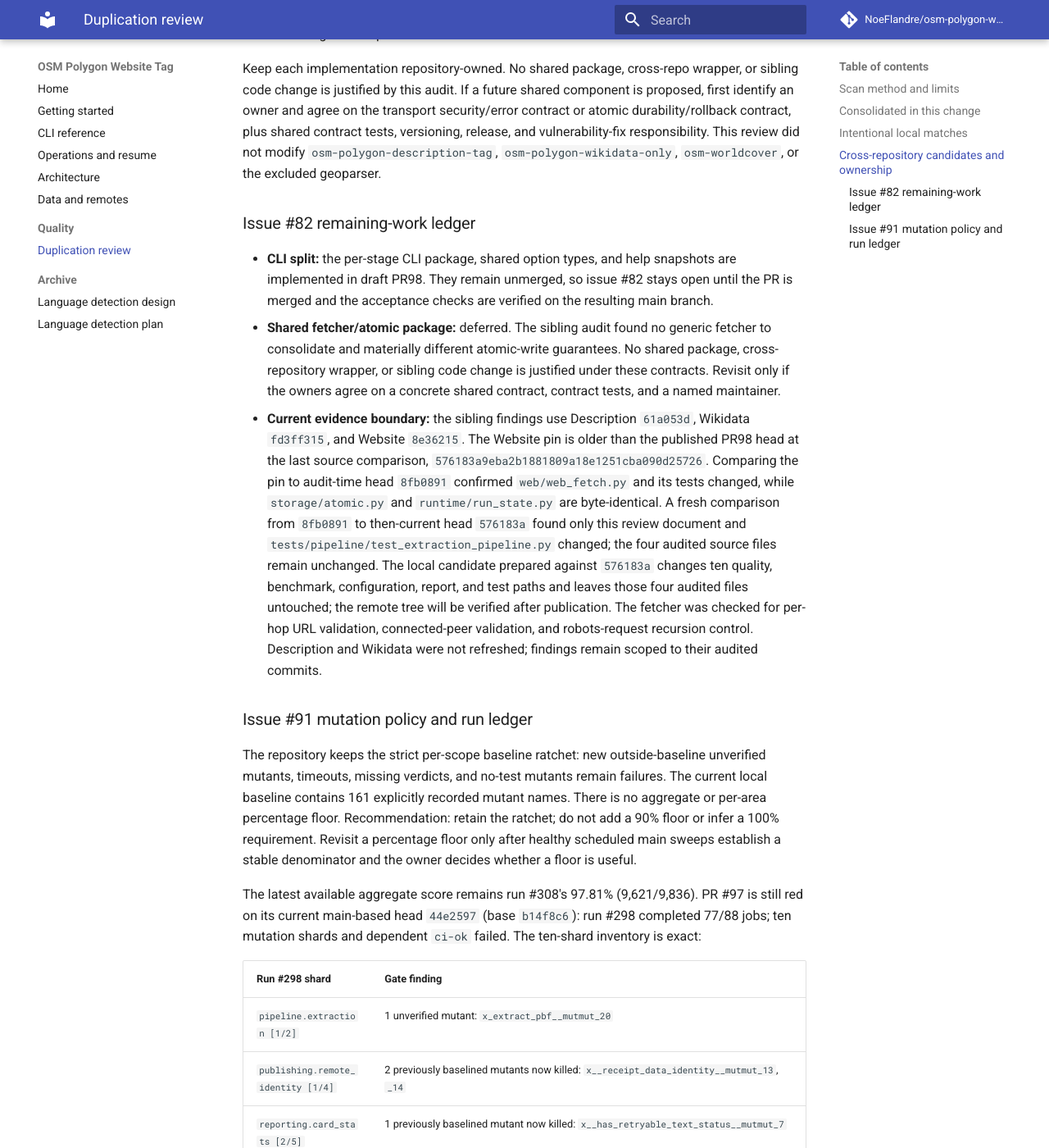
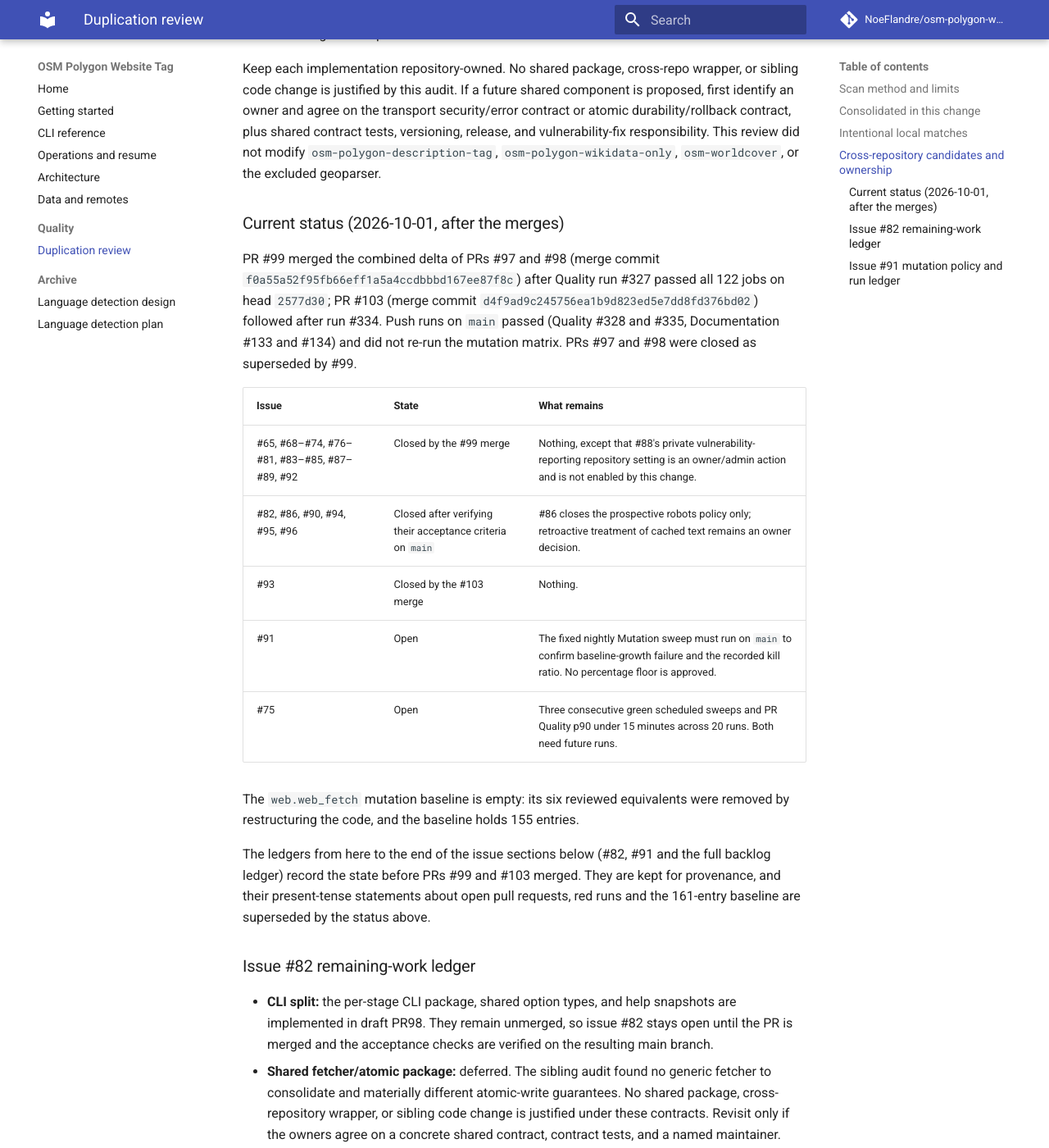
Before and after one commit to NoeFlandre/osm-polygon-website-tag, an MkDocs documentation site: the page built from docs/quality/duplication-review.md, in a window 1280 px wide and 1400 px high, scrolled down 2928 px. Shown: the whole window at 82% size. Built offline with MkDocs 1.6.1 and Material for MkDocs 9.7.7, drawn with Linux system fonts in a browser that asks for light colours; comment, search, counter and statistics services are not loaded; some of the changed text lies outside the part shown.

Commit message:
docs: place the historical boundary before the pre-merge ledgers
The #82 and #91 ledgers sit above the earlier marker and still read as current.
Move the current-status table before them and mark everything after it as the
pre-merge record.

Co-Authored-By: Claude Sonnet 5.5 <noreply@anthropic.com>
Claude-Session: https://claude.ai/code/session_01Q5WhHiaSsCMor6hNthPBCg

```diff
--- a/docs/quality/duplication-review.md
+++ b/docs/quality/duplication-review.md
@@ -131,6 +131,31 @@ security/error contract or atomic durability/rollback contract, plus shared
 contract tests, versioning, release, and vulnerability-fix responsibility.
 This review did not modify `osm-polygon-description-tag`,
 `osm-polygon-wikidata-only`, `osm-worldcover`, or the excluded geoparser.
+
+### Current status (2026-10-01, after the merges)
+
+PR #99 merged the combined delta of PRs #97 and #98 (merge commit
+`f0a55a52f95fb66eff1a5a4ccdbbbd167ee87f8c`) after Quality run #327 passed all
+122 jobs on head `2577d30`; PR #103 (merge commit
+`d4f9ad9c245756ea1b9d823ed5e7dd8fd376bd02`) followed after run #334. Push runs
+on `main` passed (Quality #328 and #335, Documentation #133 and #134) and did not
+re-run the mutation matrix. PRs #97 and #98 were closed as superseded by #99.
+
+| Issue | State | What remains |
+| --- | --- | --- |
+| #65, #68–#74, #76–#81, #83–#85, #87–#89, #92 | Closed by the #99 merge | Nothing, except that #88's private vulnerability-reporting repository setting is an owner/admin action and is not enabled by this change. |
+| #82, #86, #90, #94, #95, #96 | Closed after verifying their acceptance criteria on `main` | #86 closes the prospective robots policy only; retroactive treatment of cached text remains an owner decision. |
+| #93 | Closed by the #103 merge | Nothing. |
+| #91 | Open | The fixed nightly Mutation sweep must run on `main` to confirm baseline-growth failure and the recorded kill ratio. No percentage floor is approved. |
+| #75 | Open | Three consecutive green scheduled sweeps and PR Quality p90 under 15 minutes across 20 runs. Both need future runs. |
+
+The `web.web_fetch` mutation baseline is empty: its six reviewed equivalents were
+removed by restructuring the code, and the baseline holds 155 entries.
+
+The ledgers from here to the end of the issue sections below (#82, #91 and the
+full backlog ledger) record the state before PRs #99 and #103 merged. They are
+kept for provenance, and their present-tense statements about open pull requests,
+red runs and the 161-entry baseline are superseded by the status above.
 
 ### Issue #82 remaining-work ledger
 
@@ -375,30 +400,7 @@ assembly. Run #313 subsequently passed all seven web-fetch shards and the
 politeness shard. The next forward-only PR head still requires its own full
 hosted run; these local results do not waive the gate.
 
-### Current status (2026-10-01, after the merges)
-
-PR #99 merged the combined delta of PRs #97 and #98 (merge commit
-`f0a55a52f95fb66eff1a5a4ccdbbbd167ee87f8c`) after Quality run #327 passed all
-122 jobs on head `2577d30`; PR #103 (merge commit
-`d4f9ad9c245756ea1b9d823ed5e7dd8fd376bd02`) followed after run #334. Push runs
-on `main` passed (Quality #328 and #335, Documentation #133 and #134) and did not
-re-run the mutation matrix. PRs #97 and #98 were closed as superseded by #99.
-
-| Issue | State | What remains |
-| --- | --- | --- |
-| #65, #68–#74, #76–#81, #83–#85, #87–#89, #92 | Closed by the #99 merge | Nothing, except that #88's private vulnerability-reporting repository setting is an owner/admin action and is not enabled by this change. |
-| #82, #86, #90, #94, #95, #96 | Closed after verifying their acceptance criteria on `main` | #86 closes the prospective robots policy only; retroactive treatment of cached text remains an owner decision. |
-| #93 | Closed by the #103 merge | Nothing. |
-| #91 | Open | The fixed nightly Mutation sweep must run on `main` to confirm baseline-growth failure and the recorded kill ratio. No percentage floor is approved. |
-| #75 | Open | Three consecutive green scheduled sweeps and PR Quality p90 under 15 minutes across 20 runs. Both need future runs. |
-
-The `web.web_fetch` mutation baseline is empty: its six reviewed equivalents were
-removed by restructuring the code, and the baseline holds 155 entries.
-
-### Historical backlog ledger (pre-merge snapshot): issues #65 and #68–#96
-
-The sections below record the state before PRs #99 and #103 merged and are kept
-for provenance; the current status is above.
+### Full backlog ledger: issues #65 and #68–#96
 
 
 A fresh GitHub connector read on 2026-10-01 found all 30 requested issues still
```
